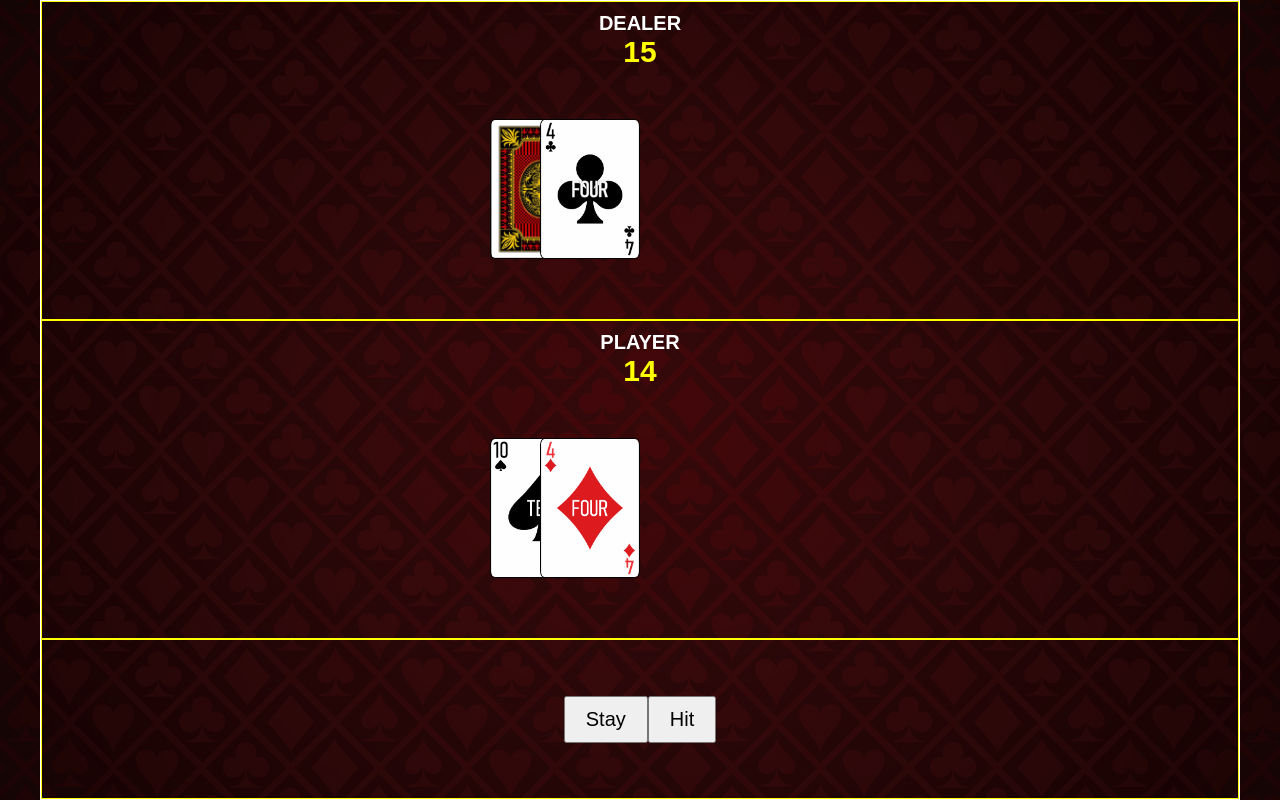
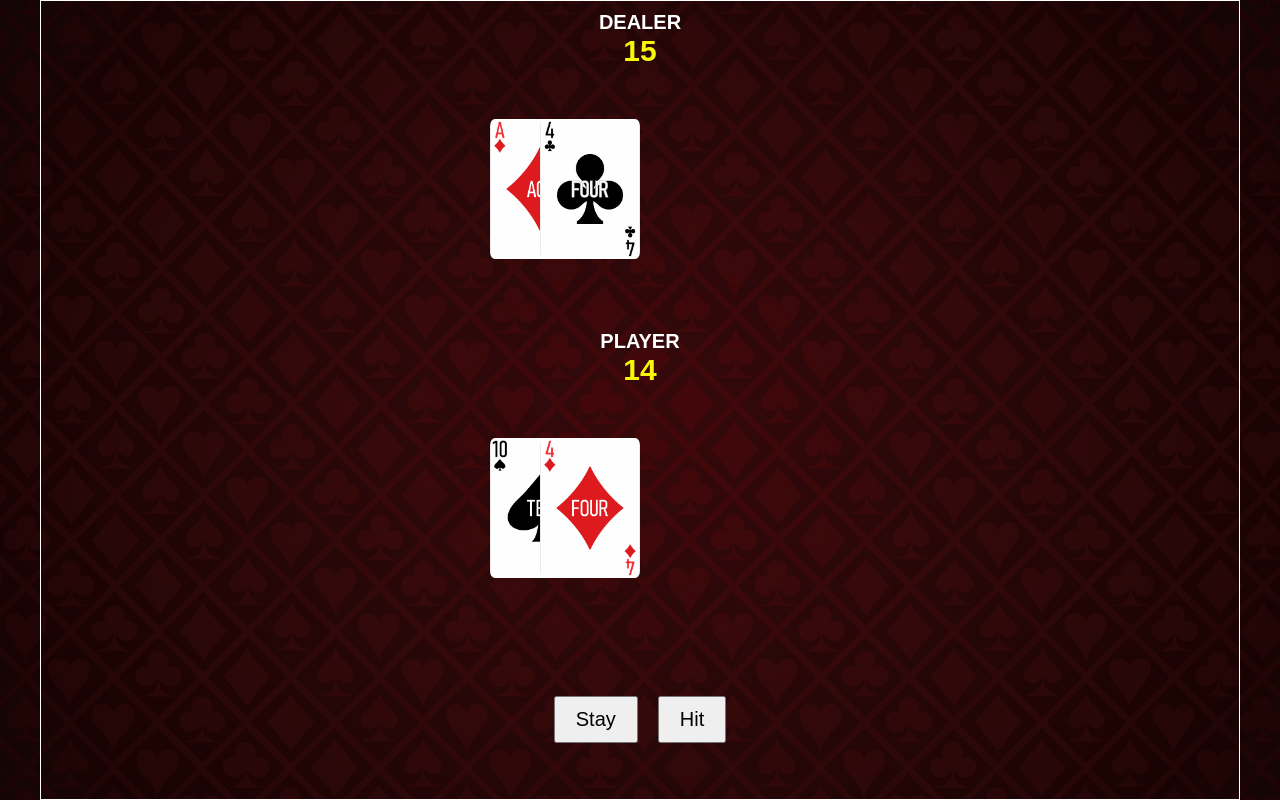
Before and after one commit to deesepulveda/BlackJack, a website: page index.html in a window 1280 px wide. Both pictures are taken after a click on the button "Deal". Drawn offline with Linux system fonts and the light colour scheme.

Commit message:
updating ui and js

```diff
--- a/app.js/main.js
+++ b/app.js/main.js
@@ -13,13 +13,6 @@ const cardImgsBack = document.querySelectorAll(".card-imgs-back");
 const dealButton = document.querySelector(".deal-btn");
 const hitButton = document.querySelector(".hit-btn");
 const stayButton = document.querySelector(".stay-btn");
-
-// ************************************************** //
-// Hide All Cards in Beginning//
-// ************************************************** //
-cards.forEach((c) => {
-  c.classList.add("cardsHidden");
-});
 
 // ************************************************** //
 // Create Deck of Cards //
@@ -121,20 +114,7 @@ const playerSumCount = (num) => {
 };
 
 // ************************************************** //
-// Change of State Function //
-// ************************************************** //
-
-const stateChange = () => {
-  cards[i].classList.remove("cardsHidden");
-  cardFront[i].style.transform = "rotateY(-180deg)";
-  cardBack[i].style.transform = "rotateY(0deg)";
-  playerSumDeck.push(convertStr(shuffledDeck[i]));
-  playerSumCount(convertStr(shuffledDeck[i]));
-  i++;
-};
-
-// ************************************************** //
-// Functions //
+// CallBack Functions //
 // ************************************************** //
 
 const hideDealButton = () => {
@@ -147,6 +127,31 @@ const hideHitButton = () => {
 
 const hideStayButton = () => {
   stayButton.classList.add("hidden");
+};
+
+const removeHiddenCards = (valueIndex) => {
+  cards[valueIndex].classList.remove("cardsHidden");
+};
+
+const rotateCards = (cardIndex) => {
+  cardFront[cardIndex].style.transform = "rotateY(180deg)";
+  cardBack[cardIndex].style.transform = "rotateY(0deg)";
+};
+
+const addCardImgs = (valueIndex) => {
+  cardImgsBack[
+    valueIndex
+  ].src = `./public/images/${shuffledDeck[valueIndex]}.png`;
+};
+
+const convertDealerSum = (valueIndex) => {
+  dealerSumDeck.push(convertStr(shuffledDeck[valueIndex]));
+  dealerSumCount(convertStr(shuffledDeck[valueIndex]));
+};
+
+const convertPlayerSum = (valueIndex) => {
+  playerSumDeck.push(convertStr(shuffledDeck[valueIndex]));
+  playerSumCount(convertStr(shuffledDeck[valueIndex]));
 };
 
 // ************************************************** //
@@ -173,24 +178,18 @@ const shuffleNow = () => {
 
   // Generate First Card Flop for Dealer
   for (let i = 0; i < 2; i++) {
-    cards[i].classList.remove("cardsHidden");
-    dealerSumDeck.push(convertStr(shuffledDeck[i]));
-    dealerSumCount(convertStr(shuffledDeck[i]));
-    cardFront[1].style.transform = "rotateY(-180deg)";
-    cardBack[1].style.transform = "rotateY(0deg)";
+    removeHiddenCards(i);
+    convertDealerSum(i);
+    rotateCards(i);
+    addCardImgs(i);
   }
 
   // Generate First Card Flop for Player
-  cardImgsBack.forEach((s, i) => {
-    s.src = `./public/images/${shuffledDeck[i]}.png`;
-  });
-
   for (let i = 5; i < 7; i++) {
-    cards[i].classList.remove("cardsHidden");
-    playerSumDeck.push(convertStr(shuffledDeck[i]));
-    playerSumCount(convertStr(shuffledDeck[i]));
-    cardFront[i].style.transform = "rotateY(-180deg)";
-    cardBack[i].style.transform = "rotateY(0deg)";
+    removeHiddenCards(i);
+    convertPlayerSum(i);
+    rotateCards(i);
+    addCardImgs(i);
   }
 
   // If Player Hits Sum of 21 or Bust
@@ -207,6 +206,8 @@ const shuffleNow = () => {
 dealButton.addEventListener("click", () => {
   shuffleNow();
   hideDealButton();
+  hitButton.classList.remove("hidden");
+  stayButton.classList.remove("hidden");
 });
 
 // ************************************************** //
@@ -216,7 +217,16 @@ dealButton.addEventListener("click", () => {
 let i = 7;
 
 hitButton.addEventListener("click", () => {
-  stateChange();
+  removeHiddenCards(i);
+  convertPlayerSum(i);
+  rotateCards(i);
+  addCardImgs(i);
+  i++;
+
+  if (i === 10) {
+    hideHitButton();
+    hideStayButton();
+  }
 });
 
 // ************************************************** //
--- a/index.html
+++ b/index.html
@@ -24,7 +24,7 @@
           <h2 class="card-value dealer-card-value"></h2>
           <div class="dealer-card-container">
             <!-- Cards One -->
-            <div class="cards">
+            <div class="cards cardsHidden">
               <!-- Front of Card -->
               <div class="card-front">
                 <img
@@ -43,7 +43,7 @@
               </div>
             </div>
             <!-- Cards Two -->
-            <div class="cards moveLeft">
+            <div class="cards cardsHidden moveLeft">
               <!-- Front of Card -->
               <div class="card-front">
                 <img
@@ -62,7 +62,7 @@
               </div>
             </div>
             <!-- Cards Three -->
-            <div class="cards moveLeft">
+            <div class="cards cardsHidden moveLeft">
               <!-- Front of Card -->
               <div class="card-front">
                 <img
@@ -81,7 +81,7 @@
               </div>
             </div>
             <!-- Cards Four -->
-            <div class="cards moveLeft">
+            <div class="cards cardsHidden moveLeft">
               <!-- Front of Card -->
               <div class="card-front">
                 <img
@@ -100,7 +100,7 @@
               </div>
             </div>
             <!-- Cards Five -->
-            <div class="cards moveLeft">
+            <div class="cards cardsHidden moveLeft">
               <!-- Front of Card -->
               <div class="card-front">
                 <img
@@ -127,7 +127,7 @@
           <h2 class="card-value player-card-value"></h2>
           <div class="player-card-container">
             <!-- Cards One -->
-            <div class="cards">
+            <div class="cards cardsHidden">
               <!-- Front of Card -->
               <div class="card-front">
                 <img
@@ -146,7 +146,7 @@
               </div>
             </div>
             <!-- Cards Two -->
-            <div class="cards moveLeft">
+            <div class="cards cardsHidden moveLeft">
               <!-- Front of Card -->
               <div class="card-front">
                 <img
@@ -165,7 +165,7 @@
               </div>
             </div>
             <!-- Cards Three -->
-            <div class="cards moveLeft">
+            <div class="cards cardsHidden moveLeft">
               <!-- Front of Card -->
               <div class="card-front">
                 <img
@@ -184,7 +184,7 @@
               </div>
             </div>
             <!-- Cards Four -->
-            <div class="cards moveLeft">
+            <div class="cards cardsHidden moveLeft">
               <!-- Front of Card -->
               <div class="card-front">
                 <img
@@ -203,7 +203,7 @@
               </div>
             </div>
             <!-- Cards Five -->
-            <div class="cards moveLeft">
+            <div class="cards cardsHidden moveLeft">
               <!-- Front of Card -->
               <div class="card-front">
                 <img
@@ -226,8 +226,8 @@
         <!-- Buttons -->
         <div class="wrappers buttons-section-wrapper">
           <button class="deal-btn">Deal</button>
-          <button class="stay-btn">Stay</button>
-          <button class="hit-btn">Hit</button>
+          <button class="stay-btn hidden">Stay</button>
+          <button class="hit-btn hidden">Hit</button>
         </div>
       </div>
       <div class="modal hidden"></div>
--- a/sass/scss/mixins/_mixins.scss
+++ b/sass/scss/mixins/_mixins.scss
@@ -79,6 +79,10 @@
 }
 
 //----------SHADOW MIXINS-----------
+
+@mixin shadowLeft {
+  box-shadow: -0.1rem -0.1rem -0.2rem $color-dark;
+}
 
 @mixin shadow {
   box-shadow: 0.2rem 0.2rem 0.4rem $color-dark;
--- a/sass/scss/themes/_table_themes.scss
+++ b/sass/scss/themes/_table_themes.scss
@@ -26,14 +26,15 @@
     @include keep-it-hundo;
     max-width: 120rem;
     margin: 0 auto;
-    border: 1px solid white;
+    border: 1px solid $color-lite;
     @include flex-center-col;
     justify-content: flex-end;
 
     .wrappers {
       width: 100%;
+      position: relative;
       overflow: hidden;
-      border: 1px solid yellow;
+      // border: 1px solid $color-yellow;
 
       &:not(:last-of-type) {
         height: 40%;
@@ -51,8 +52,10 @@
       }
 
       .card-value {
+        width: 100%;
+        height: 3.5rem;
         font-size: 3rem;
-        color: yellow;
+        color: $color-yellow;
       }
 
       .dealer-card-container,
@@ -62,7 +65,6 @@
         margin: 5rem auto;
         position: relative;
         @include flex-center;
-        // border: 0.1rem solid white;
 
         .cards {
           width: 100px;
@@ -70,7 +72,6 @@
           position: relative;
           transform-style: preserve-3d;
           overflow: hidden;
-          border: 0.1rem solid #050505;
           @include transit6;
           border-radius: 5%;
           -webkit-border-radius: 5%;
@@ -108,13 +109,17 @@
         cursor: pointer;
         @include transit6;
       }
+
+      .stay-btn {
+        margin-right: 2rem;
+      }
     }
   }
 
   .modal {
     width: 100vw;
     height: 100vh;
-    background-color: red;
+    background-color: rgba(255, 0, 0, 0.438);
     @include absol-topLeftZero;
   }
 }
--- a/sass/scss/variables/_colors.scss
+++ b/sass/scss/variables/_colors.scss
@@ -1,4 +1,5 @@
 // Colors
 
-$primary-color: rgb(37, 89, 167);
-$secondary-color: #e214e2;
+$color-dark: #050505;
+$color-lite: #fff;
+$color-yellow: rgb(247, 247, 8);
```
Also changed, not shown: css/styles.css.
